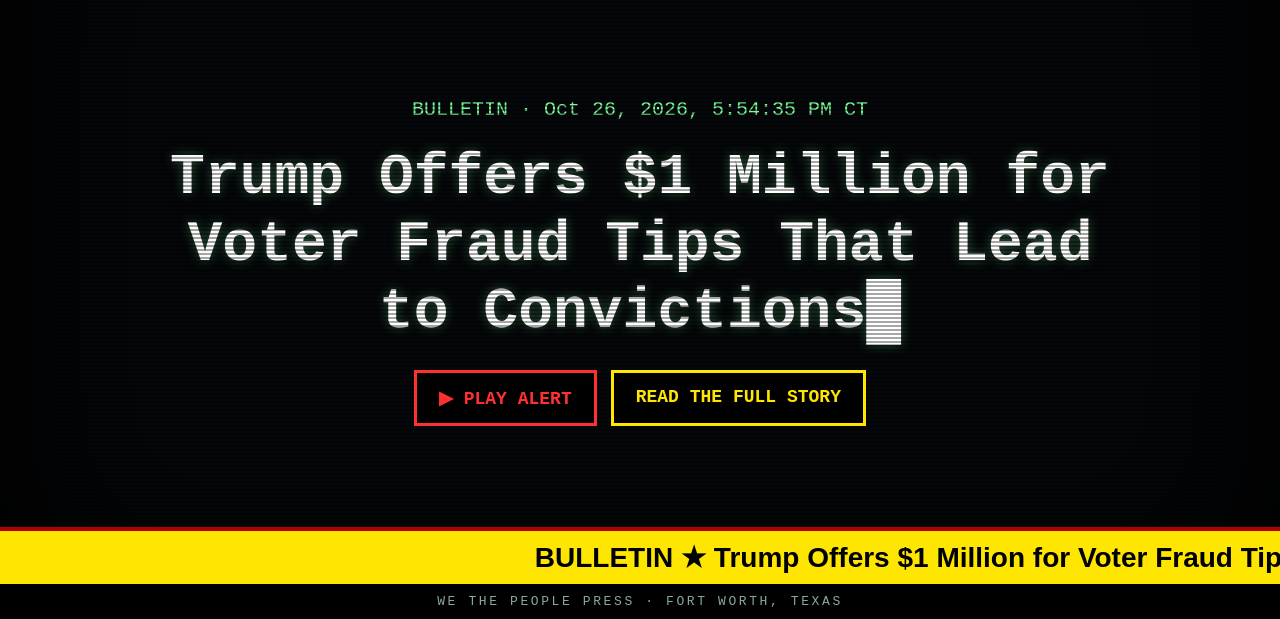
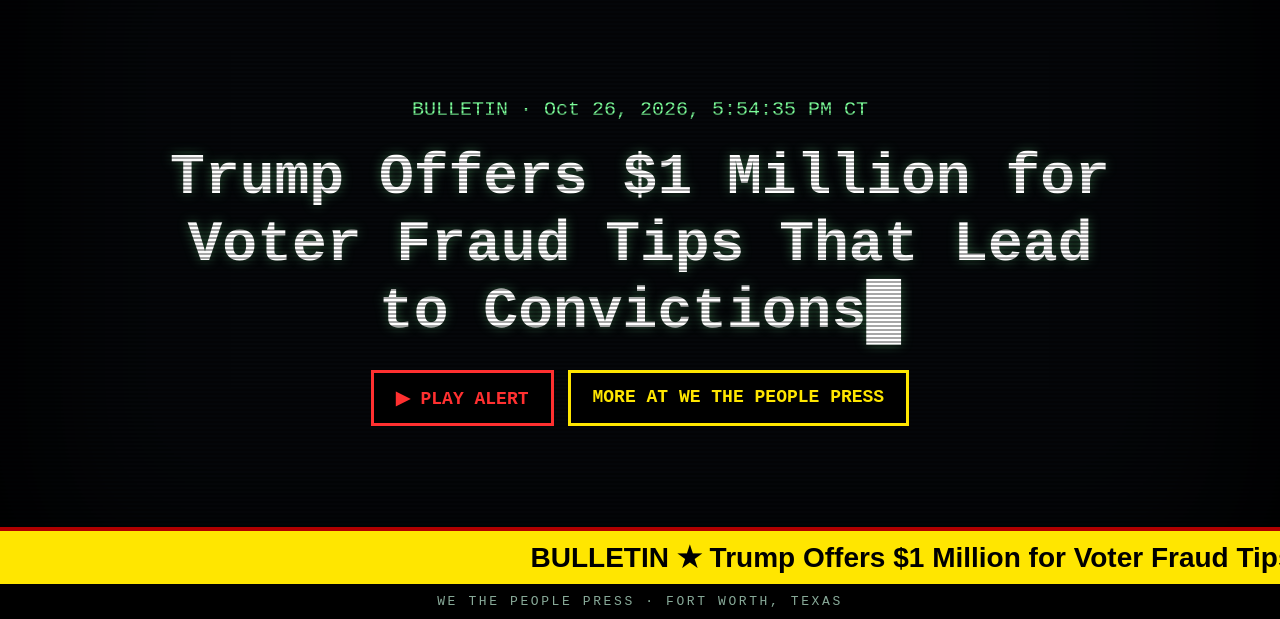
Before and after one commit to bamtec70/wtp-news-flash, a plain HTML site: page index.html in a window 1280 px wide. Shown: the part 181-800 px from the top of the page. Drawn offline with Linux system fonts and the light colour scheme.

Commit message:
Remove link to retired article

```diff
--- a/index.html
+++ b/index.html
@@ -26,9 +26,9 @@
 <div class="clock" id="clock"></div>
 <h1 id="hl"><span id="tx"></span><span class="cur">█</span></h1>
 <div class="btns"><button id="play">▶ Play alert</button>
-<a class="btn" href="https://wethepeoplepress.com/2026/10/26/trump-1m-voter-fraud-reward/">Read the full story</a></div>
+<a class="btn" href="https://wethepeoplepress.com/">More at We The People Press</a></div>
 </main>
-<div class="ticker"><span>BULLETIN ★ Trump Offers $1 Million for Voter Fraud Tips That Lead to Convictions ★ Full story at wethepeoplepress.com ★ Stay tuned for updates ★</span></div>
+<div class="ticker"><span>BULLETIN ★ Trump Offers $1 Million for Voter Fraud Tips That Lead to Convictions ★ More news at wethepeoplepress.com ★ Stay tuned for updates ★</span></div>
 <footer>WE THE PEOPLE PRESS · FORT WORTH, TEXAS</footer>
 <script>
 const H="Trump Offers $1 Million for Voter Fraud Tips That Lead to Convictions";
```
